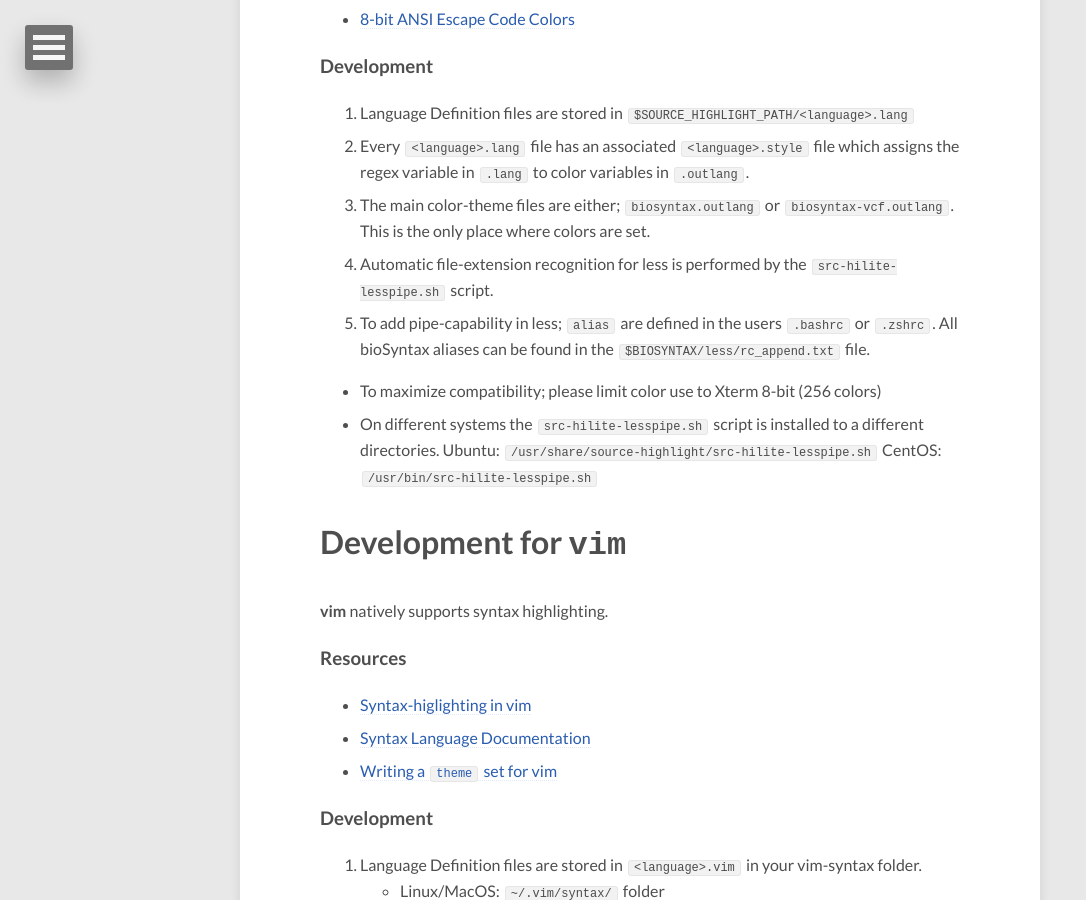
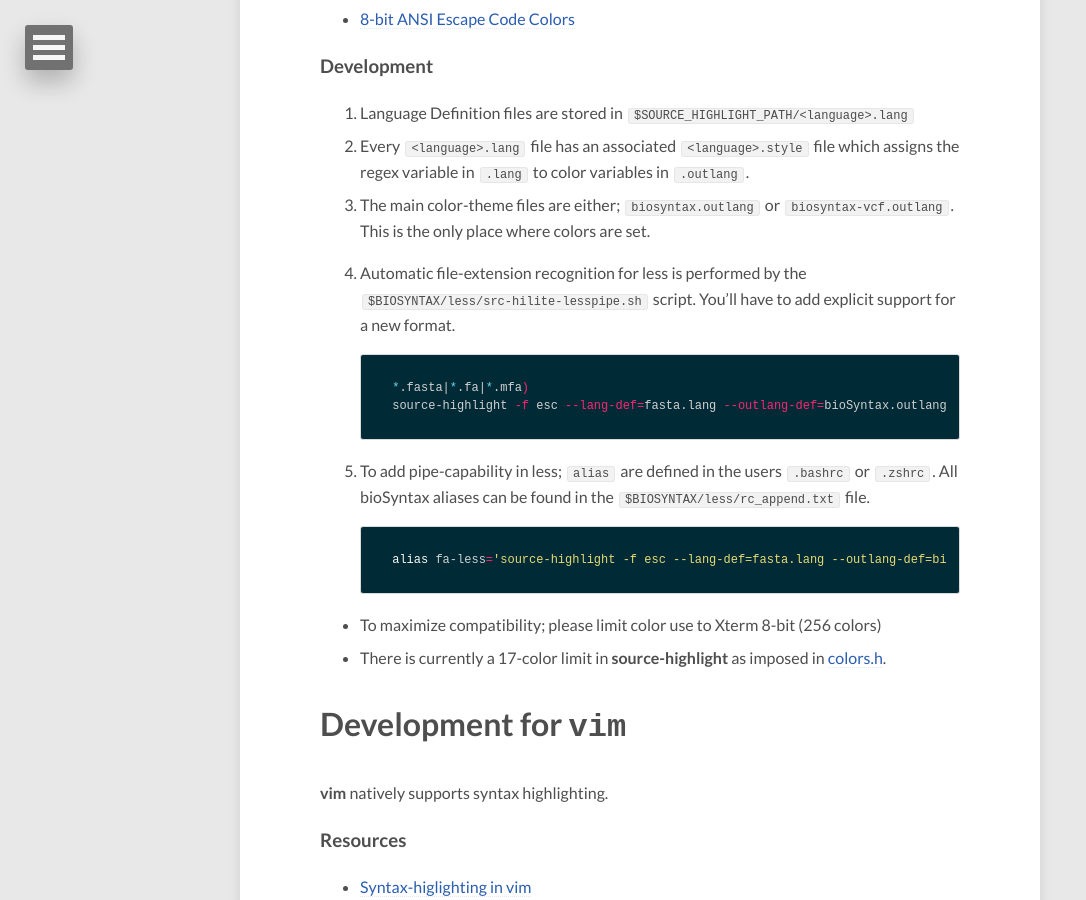
Before and after one commit to bioSyntax/bioSyntax-site, a Jekyll site: the page built from dev.md, in a window 1280 px wide and 900 px high, scrolled down 4196 px. Shown: the whole window, without its empty margins (0-1086 px from the left). Built offline with Jekyll 4.4.1, drawn with Linux system fonts in a browser that asks for light colours; nearby versions of some CDN libraries.

Commit message:
bioSyntax-v0.1-beta is Live

````diff
--- a/_config.yml
+++ b/_config.yml
@@ -18,8 +18,8 @@
   twitter:
   facebook:
   github:         bioSyntax/bioSyntax
-  version:        v0.1-alpha
-  release:        https://github.com/bioSyntax/bioSyntax/archive/master.zip
+  version:        v0.1-beta
+  release:        https://github.com/bioSyntax/bioSyntax/archive/v0.1-beta.zip
   stackexchange:
   linkedin:
   instagram:
--- a/dev.md
+++ b/dev.md
@@ -105,13 +105,24 @@
 1. Language Definition files are stored in `$SOURCE_HIGHLIGHT_PATH/<language>.lang`
 2. Every `<language>.lang` file has an associated `<language>.style` file which assigns the regex variable in `.lang` to color variables in `.outlang`.
 3. The main color-theme files are either; `biosyntax.outlang` or `biosyntax-vcf.outlang`. This is the only place where colors are set.
-4. Automatic file-extension recognition for less is performed by the `src-hilite-lesspipe.sh` script.
+4. Automatic file-extension recognition for less is performed by the `$BIOSYNTAX/less/src-hilite-lesspipe.sh` script. You'll have to add explicit support for a new format.
+
+	```
+	*.fasta|*.fa|*.mfa)
+	source-highlight -f esc --lang-def=fasta.lang --outlang-def=bioSyntax.outlang --style-file=fasta.style -i "$source" ;;
+	```
+	{: .language-bash}
+
+
 5. To add pipe-capability in less; `alias` are defined in the users `.bashrc` or `.zshrc`. All bioSyntax aliases can be found in the `$BIOSYNTAX/less/rc_append.txt` file.
 
+	```
+	alias fa-less='source-highlight -f esc --lang-def=fasta.lang --outlang-def=bioSyntax.outlang --style-file=fasta.style | less'
+	```
+	{: .language-bash}
+
 - To maximize compatibility; please limit color use to  Xterm 8-bit (256 colors)
-- On different systems the `src-hilite-lesspipe.sh` script is installed to a different directories.
-	Ubuntu: `/usr/share/source-highlight/src-hilite-lesspipe.sh`
-	CentOS: `/usr/bin/src-hilite-lesspipe.sh`
+- There is currently a 17-color limit in **source-highlight** as imposed in [colors.h](https://www.gnu.org/software/src-highlite/api/colors_8h_source.html).
 
 # Development for `vim`
 
````
